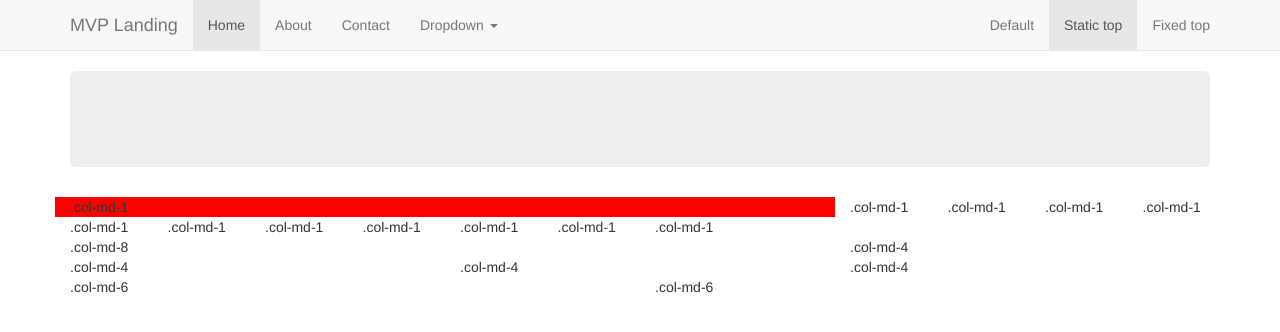
After one commit to Prathapnagaraj/trydjango18, a Django app: template src/newsletter/templates/examplefluid.html in a window 1280 px wide. The commit adds this page. Shown: the top 332 px of the page. Run offline with Django 3.2, Linux system fonts and the light colour scheme; the template is opened without the code that fills it, so the values that code supplies are empty; some libraries are stand-ins or nearby versions.

Commit message:
working with bootstrap

```diff
--- a/src/newsletter/models.py
+++ b/src/newsletter/models.py
@@ -2,7 +2,7 @@ from django.db import models
 
 # Create your models here.
 class SignUp(models.Model):
-    email = models.EmailField()
+    email = models.EmailField(blank=False)
     full_name = models.CharField(max_length=128, blank=False, null=True)
     timestamp = models.DateTimeField(auto_now_add=True, auto_now=False)
     updated = models.DateTimeField(auto_now_add=False, auto_now=True)
--- /dev/null
+++ b/src/newsletter/templates/base.html
@@ -0,0 +1,37 @@
+{% load staticfiles %}
+<!DOCTYPE html>
+<html lang="en">
+  <head>
+    <meta charset="utf-8">
+    <meta http-equiv="X-UA-Compatible" content="IE=edge">
+    <meta name="viewport" content="width=device-width, initial-scale=1">
+    <!-- The above 3 meta tags *must* come first in the head; any other head content must come *after* these tags -->
+    <meta name="description" content="">
+    <meta name="author" content="">
+    <link rel="icon" href="../../favicon.ico">
+
+    <title>{% block head_title %} {% endblock %} MVP landing</title>
+
+   {% include 'head_css.html' %}
+
+  </head>
+
+  <body>
+
+    <!-- Static navbar -->
+    {% include 'navbar.html' %}
+
+
+    <div class="container">
+        {% block jumbotron %}
+          <div class="jumbotron">
+          {% block jumbotron_content %}
+          {% endblock %}
+          </div>
+        {% endblock %}
+     {% block content %}
+      {% endblock %}
+    </div> <!-- /container -->
+    {% include "javascript.html" %}
+  </body>
+</html>
--- /dev/null
+++ b/src/newsletter/templates/examplefluid.html
@@ -0,0 +1,30 @@
+{% extends "base.html" %}
+{% block content %}
+<div class="row">
+  <div class="col-md-8 col-sm-1" style="background-color:red;">.col-md-1</div>
+  <div class="col-md-1">.col-md-1</div>
+  <div class="col-md-1">.col-md-1</div>
+  <div class="col-md-1">.col-md-1</div>
+  <div class="col-md-1">.col-md-1</div>
+  <div class="col-md-1">.col-md-1</div>
+  <div class="col-md-1">.col-md-1</div>
+  <div class="col-md-1">.col-md-1</div>
+  <div class="col-md-1">.col-md-1</div>
+  <div class="col-md-1">.col-md-1</div>
+  <div class="col-md-1">.col-md-1</div>
+  <div class="col-md-1">.col-md-1</div>
+</div>
+<div class="row">
+  <div class="col-md-8">.col-md-8</div>
+  <div class="col-md-4">.col-md-4</div>
+</div>
+<div class="row">
+  <div class="col-md-4">.col-md-4</div>
+  <div class="col-md-4">.col-md-4</div>
+  <div class="col-md-4">.col-md-4</div>
+</div>
+<div class="row">
+  <div class="col-md-6">.col-md-6</div>
+  <div class="col-md-6">.col-md-6</div>
+</div>
+{% endblock %}
--- /dev/null
+++ b/src/newsletter/templates/form.html
@@ -0,0 +1,4 @@
+<form method="POST" action="">{% csrf_token %}
+    {{ form.as_p }}
+<input type="submit" value="Submit"/>
+</form>
--- /dev/null
+++ b/src/newsletter/templates/head_css.html
@@ -0,0 +1,19 @@
+{% load staticfiles %}
+ <!-- Bootstrap core CSS -->
+    <!--< link href="../../dist/css/bootstrap.min.css" rel="stylesheet">-->
+    <link href="{% static 'css/bootstrap.min.css' %}" rel="stylesheet">
+    <!-- IE10 viewport hack for Surface/desktop Windows 8 bug -->
+    <!--<link href="../../assets/css/ie10-viewport-bug-workaround.css" rel="stylesheet">-->
+    <link href="{% static 'css/ie10-viewport-bug-workaround.css' %}" rel="stylesheet">
+    <!-- Custom styles for this template -->
+    <link href="navbar-static-top.css" rel="stylesheet">
+
+    <!-- Just for debugging purposes. Don't actually copy these 2 lines! -->
+    <!--[if lt IE 9]><script src="../../assets/js/ie8-responsive-file-warning.js"></script><![endif]-->
+    <script src="../../assets/js/ie-emulation-modes-warning.js"></script>
+
+    <!-- HTML5 shim and Respond.js for IE8 support of HTML5 elements and media queries -->
+    <!--[if lt IE 9]>
+      <script src="https://oss.maxcdn.com/html5shiv/3.7.3/html5shiv.min.js"></script>
+      <script src="https://oss.maxcdn.com/respond/1.4.2/respond.min.js"></script>
+    <![endif]-->
--- /dev/null
+++ b/src/newsletter/templates/javascript.html
@@ -0,0 +1,9 @@
+{% load staticfiles %}
+    <!-- Bootstrap core JavaScript
+    ================================================== -->
+    <!-- Placed at the end of the document so the pages load faster -->
+    <script src="https://ajax.googleapis.com/ajax/libs/jquery/1.12.4/jquery.min.js"></script>
+    <script>window.jQuery || document.write('<script src="../../assets/js/vendor/jquery.min.js"><\/script>')</script>
+    <script src="{% static '/js/bootstrap.min.js' %}"></script>
+    <!-- IE10 viewport hack for Surface/desktop Windows 8 bug -->
+    <script src="{% static 'js/ie10-viewport-bug-workaround.js' %}"></script>
--- /dev/null
+++ b/src/newsletter/templates/navbar.html
@@ -0,0 +1,37 @@
+ <nav class="navbar navbar-default navbar-static-top">
+      <div class="container">
+        <div class="navbar-header">
+          <button type="button" class="navbar-toggle collapsed" data-toggle="collapse" data-target="#navbar" aria-expanded="false" aria-controls="navbar">
+            <span class="sr-only">Toggle navigation</span>
+            <span class="icon-bar"></span>
+            <span class="icon-bar"></span>
+            <span class="icon-bar"></span>
+          </button>
+          <a class="navbar-brand" href="#">MVP Landing</a>
+        </div>
+        <div id="navbar" class="navbar-collapse collapse">
+          <ul class="nav navbar-nav">
+            <li class="active"><a href="#">Home</a></li>
+            <li><a href="#about">About</a></li>
+            <li><a href="#contact">Contact</a></li>
+            <li class="dropdown">
+              <a href="#" class="dropdown-toggle" data-toggle="dropdown" role="button" aria-haspopup="true" aria-expanded="false">Dropdown <span class="caret"></span></a>
+              <ul class="dropdown-menu">
+                <li><a href="#">Action</a></li>
+                <li><a href="#">Another action</a></li>
+                <li><a href="#">Something else here</a></li>
+                <li role="separator" class="divider"></li>
+                <li class="dropdown-header">Nav header</li>
+                <li><a href="#">Separated link</a></li>
+                <li><a href="#">One more separated link</a></li>
+              </ul>
+            </li>
+          </ul>
+          <ul class="nav navbar-nav navbar-right">
+            <li><a href="../navbar/">Default</a></li>
+            <li class="active"><a href="./">Static top <span class="sr-only">(current)</span></a></li>
+            <li><a href="../navbar-fixed-top/">Fixed top</a></li>
+          </ul>
+        </div><!--/.nav-collapse -->
+      </div>
+    </nav>
```
Also changed, not shown: src/newsletter/form.py (+17 -0 lines), src/newsletter/templates/home.html (+37 -1 lines), src/newsletter/views.py (+50 -4 lines).
